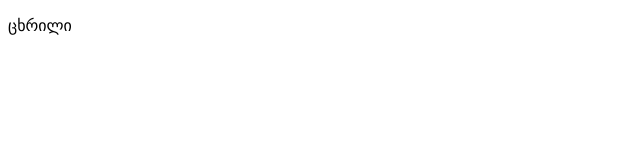
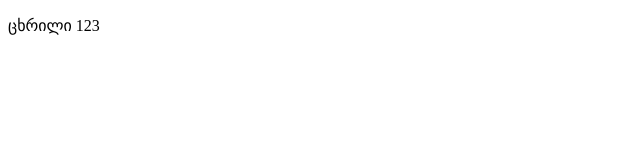
Before and after one commit to makho-kukhianidze/test1233, a plain HTML site: page index.html in a window 1280 px wide. Shown: the full height of the page, 0-640 px from the left. Drawn offline with Linux system fonts and the light colour scheme.

Commit message:
Update index.html

```diff
--- a/index.html
+++ b/index.html
@@ -7,7 +7,7 @@
 </head>
 <body>
 
-<p>ცხრილი</p>
+<p>ცხრილი 123</p>
 
 <table id="myTable">
 
```
